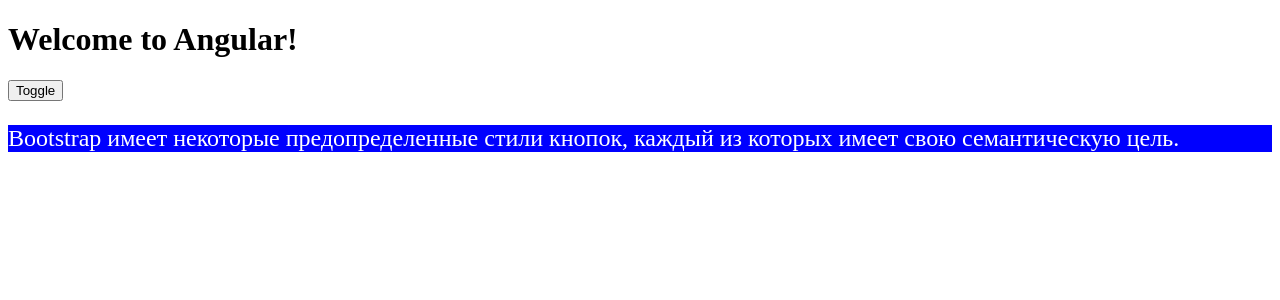
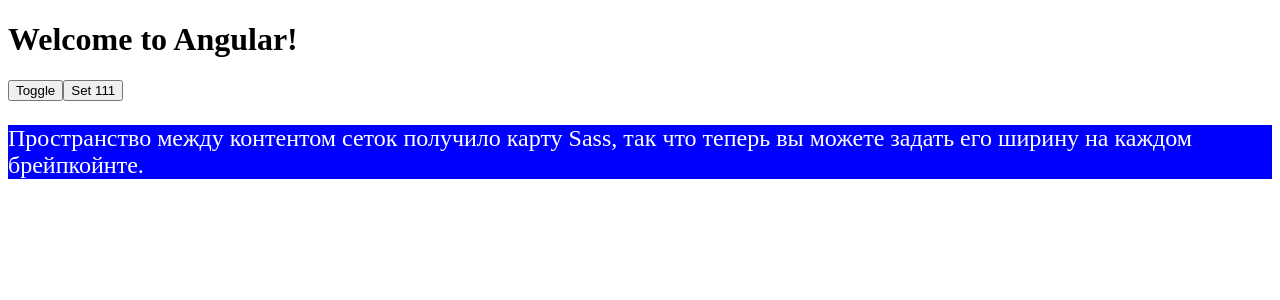
Before and after one commit to VictoryMoskalenko/learn-ang-app, an Angular app in the folder base-app/: page / in a window 1280 px wide. Shown: the top 300 px of the page. Built offline with nearby package versions, Linux system fonts and the light colour scheme.

Commit message:
using *ngSwitch directive

```diff
--- a/base-app/src/app/app.component.html
+++ b/base-app/src/app/app.component.html
@@ -4,7 +4,24 @@
 
 <button (click)="toggle = !toggle">Toggle</button>
 
- <p *ngIf="toggle; else blueP" class="red">
+<button (click)="toggle = 111">Set 111</button>
+
+<div [ngSwitch]="toggle">
+  <p *ngSwitchCase="true" class="red">
+      Bootstrap имеет некоторые предопределенные стили кнопок,
+      каждый из которых имеет свою семантическую цель.
+  </p>
+  <p *ngSwitchCase="false" class="blue">
+      Пространство между контентом сеток получило карту Sass,
+      так что теперь вы можете задать его ширину на каждом брейпкойнте.
+  </p>
+  <p *ngSwitchDefault>
+    Lorem ipsum.
+  </p>
+</div>
+
+
+ <!-- <p *ngIf="toggle; else blueP" class="red">
    Пространство между контентом сеток получило карту Sass,
    так что теперь вы можете задать его ширину на каждом брейпкойнте.
   </p>
@@ -14,11 +31,7 @@
         Bootstrap имеет некоторые предопределенные стили кнопок,
         каждый из которых имеет свою семантическую цель.
       </p>
-  </ng-template>
-
-
-
-
+  </ng-template> -->
 
 
  <!-- <button (click)="backgroundToggle = !backgroundToggle">Toggle</button>   -->
--- a/base-app/src/app/app.component.ts
+++ b/base-app/src/app/app.component.ts
@@ -9,6 +9,6 @@
 export class AppComponent {
 
   // backgroundToggle = false;
-    toggle = false;
+    toggle: any = false;
 
 }
```
